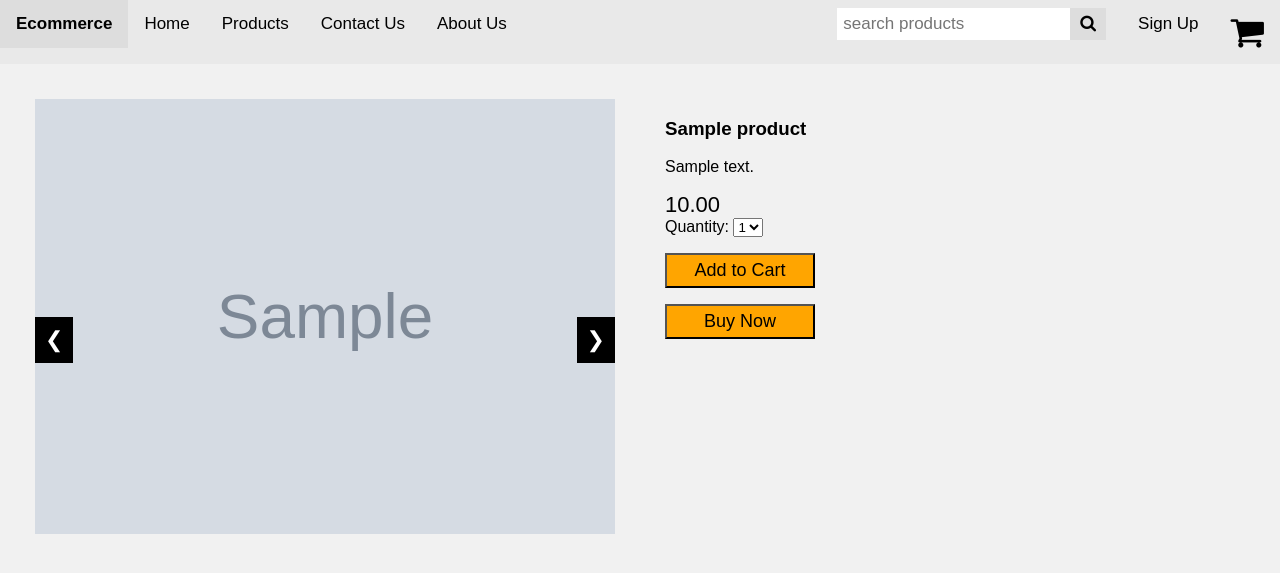
After one commit to azhar316/ecommerce-store, a Django app: page /products/1/ in a window 1280 px wide. The commit adds this page. Shown: the top 573 px of the page. Run offline with Django 3.2, Linux system fonts and the light colour scheme; tables that the repository leaves empty hold one stand-in row (values such as "Sample post"); grey boxes marked "Sample" are stand-in pictures.

Commit message:
feat: Create views for products

```diff
--- a/ecommerce/templates/ecommerce/base.html
+++ b/ecommerce/templates/ecommerce/base.html
@@ -15,7 +15,7 @@
             <span id="title"><b><a href="{% url 'index' %}">Ecommerce</a></b></span>
             <div class="navbar">
                 <a href="{% url 'index' %}">Home</a>
-                <a href="">Products</a>
+                <a href="{% url 'products:index' %}">Products</a>
                 <a href="{% url 'contact' %}">Contact Us</a>
                 <a href="{% url 'about' %}">About Us</a>
             </div>
--- a/ecommerce/urls.py
+++ b/ecommerce/urls.py
@@ -15,7 +15,9 @@ Including another URLconf
 """
 from django.contrib import admin
 from django.urls import path, include
+from django.conf.urls.static import static
 
+from . import settings
 from . import views
 
 
@@ -26,3 +28,6 @@ urlpatterns = [
     path('about/', views.about, name='about'),
     path('products/', include('products.urls')),
 ]
+
+if settings.DEBUG:
+    urlpatterns += static(settings.MEDIA_URL, document_root=settings.MEDIA_ROOT)
--- /dev/null
+++ b/products/templates/products/detail.html
@@ -0,0 +1,124 @@
+{% extends 'ecommerce/base.html' %}
+
+{% block content %}
+<style>
+
+.detail {
+  margin: 10px;
+}
+
+.screen-left {
+  float: left;
+  width: 50%;
+  padding: 25px;
+}
+
+.screen-left img {
+  width: 100%;
+  height: auto;
+}
+
+.slide-show {
+  position: relative;
+  text-align: center;
+  color: white;
+}
+
+.slide-button {
+  border: none;
+  background-color: black;
+  color: white;
+  font-size: 22px;
+  padding: 10px;
+  position: absolute;
+  top: 50%;
+}
+
+.button-right {
+  right: 0px;
+}
+
+.button-left {
+  left: 0px;
+}
+
+.screen-right {
+  float: left;
+  width: 50%;
+  padding: 25px;
+}
+
+.price {
+  font-size: 22px;
+}
+
+.form button {
+  padding: 5px;
+  color: black;
+  background-color: orange;
+  text-align: center;
+  cursor: pointer;
+  width: 150px;
+  font-size: 18px;
+}
+
+.form button:hover {
+  opacity: 0.7;
+}
+
+</style>
+
+<div class="product detail">
+    <div class="content">
+        <div class="product-img screen-left img-left img">
+            <div class="product-images slide-show">
+                {% for product_gallery in product.images.all %}
+                <img class="product-slides" src="{{product_gallery.image.url}}" alt="{{product.title}}">
+                {% endfor %}
+                <button class="slide-button button-left" onclick="plusDivs(-1)">&#10094;</button>
+                <button class="slide-button button-right" onclick="plusDivs(1)">&#10095;</button>
+            </div>
+        </div>
+        <div class="product-details screen-right">
+            <h3 class="h3 text-center">{{product.title}}</h3>
+            <p>{{product.description}}</p>
+            <span class="price">{{product.price}}</span>
+            <div class="form">
+                <form action="" method="post">
+                    <label for="quantity">Quantity:</label>
+                    <select id="quantity" name="quantity">
+                        <option value="1">1</option>
+                        <option value="2">2</option>
+                        <option value="3">3</option>
+                        <option value="4">4</option>
+                        <option value="5">5</option>
+                    </select>
+                    <p><button class="add-to-cart">Add to Cart</button></p>
+                    <p><button class="buy-now">Buy Now</button></p>
+                </form>
+            </div>
+        </div>
+    </div>
+</div>
+
+<script>
+var slideIndex = 1;
+showDivs(slideIndex);
+
+function plusDivs(n) {
+  showDivs(slideIndex += n);
+}
+
+function showDivs(n) {
+  var i;
+  var x = document.getElementsByClassName("product-slides");
+  if (n > x.length) {slideIndex = 1}
+  if (n < 1) {slideIndex = x.length}
+  for (i = 0; i < x.length; i++) {
+    x[i].style.display = "none";
+  }
+  x[slideIndex-1].style.display = "block";
+}
+</script>
+
+{% endblock %}
--- a/products/urls.py
+++ b/products/urls.py
@@ -1,5 +1,10 @@
 from django.urls import path
 
+from . import views
 
+
+app_name = 'products'
 urlpatterns = [
+    path('', views.IndexView.as_view(), name='index'),
+    path('<int:pk>/', views.DetailView.as_view(), name='detail'),
 ]
--- a/products/views.py
+++ b/products/views.py
@@ -1,3 +1,16 @@
 from django.shortcuts import render
+from django.views import generic
 
-# Create your views here.
+from .models import Product
+
+
+class IndexView(generic.ListView):
+
+    model = Product
+    template_name = 'products/index.html'
+
+
+class DetailView(generic.DetailView):
+
+    model = Product
+    template_name = 'products/detail.html'
```
Also changed, not shown: ecommerce/templates/ecommerce/index.html (+15 -2 lines), products/templates/products/index.html (added, +86 -0 lines).
